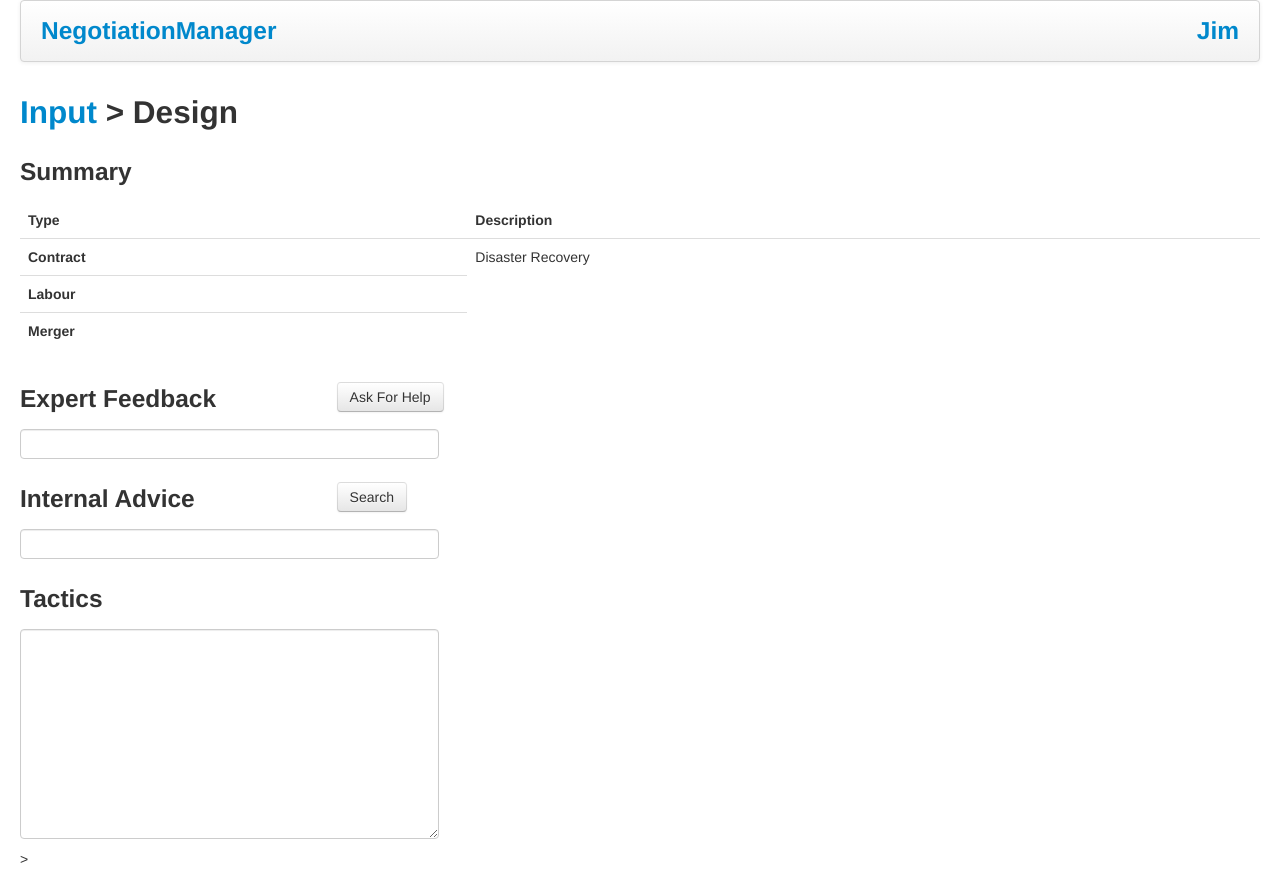
After one commit to moneygeek/nmm, a Django app: page /design/ in a window 1280 px wide. The commit adds this page. Run offline with Django 3.2, Linux system fonts and the light colour scheme; some libraries are stand-ins or nearby versions.

Commit message:
design page added

```diff
--- a/nmm/urls.py
+++ b/nmm/urls.py
@@ -8,6 +8,7 @@ from django.views.generic import TemplateView
 urlpatterns = patterns('',
     # Examples:
     url(r'^$', TemplateView.as_view(template_name="home.html"), name='home'),
+    url(r'^design/$', TemplateView.as_view(template_name="design.html"), name='design'),
     # url(r'^nmm/', include('nmm.foo.urls')),
 
     # Uncomment the admin/doc line below to enable admin documentation:
--- /dev/null
+++ b/testpages/static/css/design.css
@@ -0,0 +1,15 @@
+#ask_for_help {
+    margin-top: 13px;
+}
+
+#search_history {
+    margin-top: 13px;
+}
+
+#tactics_text_area {
+    height: 200px;
+}
+
+.search_text {
+    width: 405px;
+}
--- /dev/null
+++ b/testpages/templates/design.html
@@ -0,0 +1,91 @@
+<!DOCTYPE html>
+<html>
+<head>
+    <title></title>
+    <link rel="stylesheet" href="/static/css/bootstrap.css"/>
+    <link rel="stylesheet" href="/static/css/design.css"/>
+</head>
+<body>
+<div class="container-fluid">
+    <div class="navbar">
+        <div class="navbar-inner">
+            <div class="row-fluid">
+                <div class="span2"><h3><a href="#">NegotiationManager</a></h3></div>
+
+                <ul class="nav pull-right">
+                    <li><h3><a href="#">Jim</a></h3></li>
+                </ul>
+            </div>
+        </div>
+    </div>
+    <div class="row-fluid">
+        <h2><a href="/home/">Input</a> > Design</h2>
+    </div>
+    <div class="row-fluid">
+        <h3>Summary</h3>
+        <table class="table">
+            <thead>
+                <tr>
+                    <th>Type</th>
+                    <th>Description</th>
+                </tr>
+            </thead>
+            <tbody>
+                <tr>
+                    <th>Contract</th>
+                    <td>Disaster Recovery</td>
+                </tr>
+                <tr>
+                    <th>Labour</th>
+                </tr>
+                <tr>
+                    <th>Merger</th>
+                </tr>
+            </tbody>
+        </table>
+    </div>
+    <div class="row-fluid">
+        <div class="span3"><h3>Expert Feedback</h3></div>
+        <div class="span2"><a id="ask_for_help" class="btn" href="#ask_for_help_modal" data-toggle="modal">Ask For Help</a></div>
+    </div>
+    <div class="row-fluid">
+        <input type="text" class="search_text">
+    </div>
+
+    <div class="row-fluid">
+        <div class="span3"><h3>Internal Advice</h3></div>
+        <div class="span2"><a id="search_history" class="btn" href="#ask_for_help_modal" data-toggle="modal">Search</a></div>
+    </div>
+    <div class="row-fluid">
+        <input type="text" class="search_text">
+    </div>
+
+    <div class="row-fluid">
+        <h3>Tactics</h3>
+        <textarea id="tactics_text_area" class="search_text"></textarea>
+    </div>
+
+    <div class="modal hide fade" id="ask_for_help_modal">
+        <div class="modal-header">
+            <button type="button" class="close" data-dismiss="modal" aria-hidden="true">&times;</button>
+            <h4>Ask For Help</h4>
+        </div>
+        <div class="modal-body">
+            <select>
+                <option value="contract_terms">Contract Terms</option>
+                <option value="neg_strategies">Negotiating Strategies</option>
+                <option value="neg_process">Tips of Negotiating Process</option>
+                <option value="contract_analysis">Contract Analysis</option>
+            </select>
+        </div>
+        <div class="modal-footer">
+            <a href="#" class="btn" data-dismiss="modal">Close</a>
+            <a href="#" class="btn btn-primary" data-dismiss="modal">Message Expert</a>
+        </div>
+    </div>
+
+    <script type="text/javascript" src="http://ajax.googleapis.com/ajax/libs/jquery/1.7.2/jquery.min.js"></script>
+    <script src='/static/js/bootstrap.js'></script>>
+</div>
+</body>
+</html>
--- a/testpages/templates/home.html
+++ b/testpages/templates/home.html
@@ -2,7 +2,7 @@
 <html>
 <head>
     <title></title>
-
+    <link rel="stylesheet" href="/static/css/bootstrap.css"/>
 </head>
 <body>
 
```
Also changed, not shown: 1 other file.
